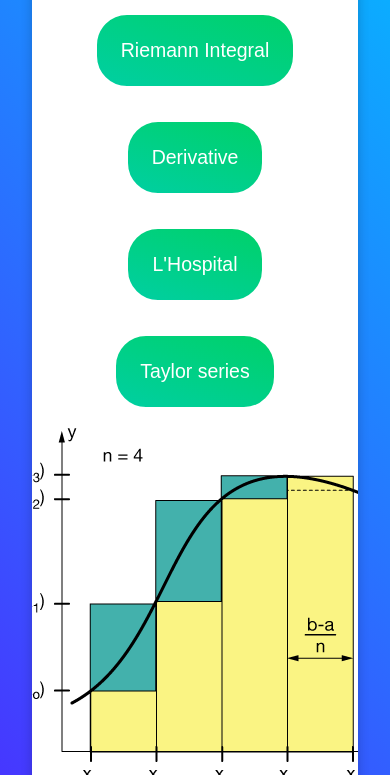
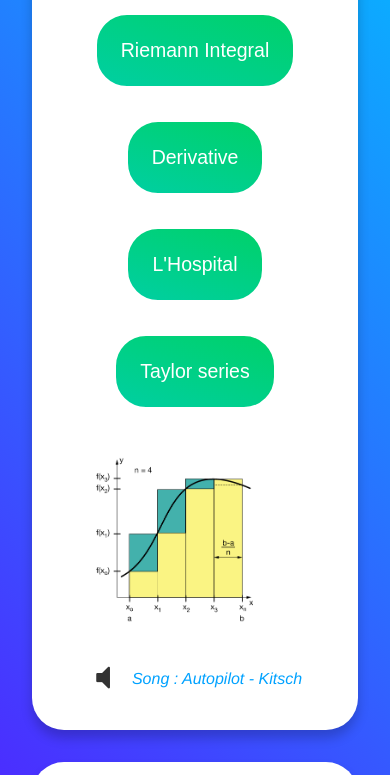
Before and after one commit to venator69/calviz, a plain HTML site: page UTS/index.html in a window 390 px wide. Shown: the part 227-1002 px from the top of the page. Drawn offline with Linux system fonts and the light colour scheme.

Commit message:
fixed responsive

```diff
--- a/UTS/index.html
+++ b/UTS/index.html
@@ -159,15 +159,61 @@
           display: none;
         }
         #hoverimage img {
-          max-width: 400px;
-          height: auto;
+          width: 300px;
+          height: 300px;
           transition: opacity 0.5s ease-in-out; /* smooth fade */
           opacity: 1;
+          padding: 2rem;
         }
 
         #hoverimage img.fade-out {
           opacity: 0;
         }
+        #songtitlesmall {
+          display: none;
+        }
+        .songtitle {
+            position: relative;
+            display: flex;
+            align-items: center;
+            gap: 1rem;          /* add space between icon and text */
+            animation: moveAndColor 2s forwards; /* play once and stop at the end */
+        }
+
+        /* Keyframes for movement and color change */
+
+        @keyframes moveAndColor {
+            0% {
+                left: 100%;
+                color: rgb(89, 0, 255);
+            }
+            20% {
+                color: rgb(0, 162, 255);
+            }
+            40% {
+                color: rgb(0, 255, 221);
+            }
+            60% {
+                color: rgb(0, 255, 0);
+            }
+            80% {
+                color: rgb(0, 255, 221);
+            }
+            100% {
+                left: 10%;
+                color: rgb(0, 162, 255);
+            }
+        }
+        #muteBtn {
+          background: none;
+          border: none;
+          cursor: pointer;
+          font-size: 2rem;
+          color: #333;
+          align-content: center;
+        }
+
+
 
         @media screen and (max-width: 1000px) {
           .topnav a:not(:first-child) {display: none;}
@@ -208,7 +254,6 @@
           }
           .image-container img{
             justify-content: center;
-            max-width: 50%;
           }
           .butts{
             display: flex;
@@ -222,6 +267,11 @@
           .pronoun{
             display: Block;
             font-size: clamp(1.3rem,5vw,4rem);
+          }
+          #hoverimage img {
+            width: 60%;
+            max-width: 220px;
+            height: auto;
           }
           .social-icons img {
           max-width: 30px;
@@ -247,7 +297,13 @@
           .links{
           display: inline;
           }
+          #songtitlebig{
+            display: none;
           }
+          #songtitlesmall {
+            display: flex;
+          }
+        }
 
 
     </style>
@@ -268,6 +324,10 @@
   </div>
   <div class="wrapper">
     <div class="content" id="hoverBtn">
+      <audio loop id="hoverAudio">
+      <source src="Autopilot.mp3" type="audio/mpeg">
+      Your browser does not support the audio element.
+      </audio>
       <div class="typewriter">
         <div class="title"> Welcome to CALVIZ !!</div>
         <div class="pronoun">Welcome to</div>
@@ -295,7 +355,20 @@
       <div id="hoverimage">
         <img src="profile.png" alt="Profile picture">
       </div>
+      <div class="songtitle" id="songtitlebig">
+        <button id="muteBtn">
+          <i id="muteIcon" class="fa fa-volume-off"></i>
+        </button>
+        <i> Song : Autopilot - Kitsch</i>
+      </div>
     </div>
+      <div class="songtitle" id="songtitlesmall">
+        <button id="muteBtn">
+          <i id="muteIcon" class="fa fa-volume-off"></i>
+        </button>
+        <i> Song : Autopilot - Kitsch</i>
+      </div>
+
   </div>
   <div class="social">
     <div class="content">
@@ -330,10 +403,7 @@
       </a>
     </div>
   </div>
-  <audio loop id="hoverAudio">
-  <source src="Autopilot.mp3" type="audio/mpeg">
-  Your browser does not support the audio element.
-  </audio>
+
 
 </body>
 <footer>
@@ -370,11 +440,16 @@
     // Add click listener to burger icon
     document.querySelector(".topnav .icon").addEventListener("click", toggleBurger);
 
-    const btn = document.getElementById('hoverBtn');
     const audio = document.getElementById('hoverAudio');
 
-    btn.addEventListener('mouseenter', () => {
-      audio.play();
+
+    const muteBtn = document.getElementById('muteBtn');
+    const muteIcon = document.getElementById('muteIcon');
+
+    muteBtn.addEventListener('click', () => {
+      if(audio.paused) audio.play();  // ensure audio plays on first click
+      audio.muted = !audio.muted;     // toggle mute
+      muteIcon.className = audio.muted ? "fa fa-volume-off" : "fa fa-volume-up"; // update icon
     });
 
 
```
Also changed, not shown: UTS/limit.png, UTS/series.png.
